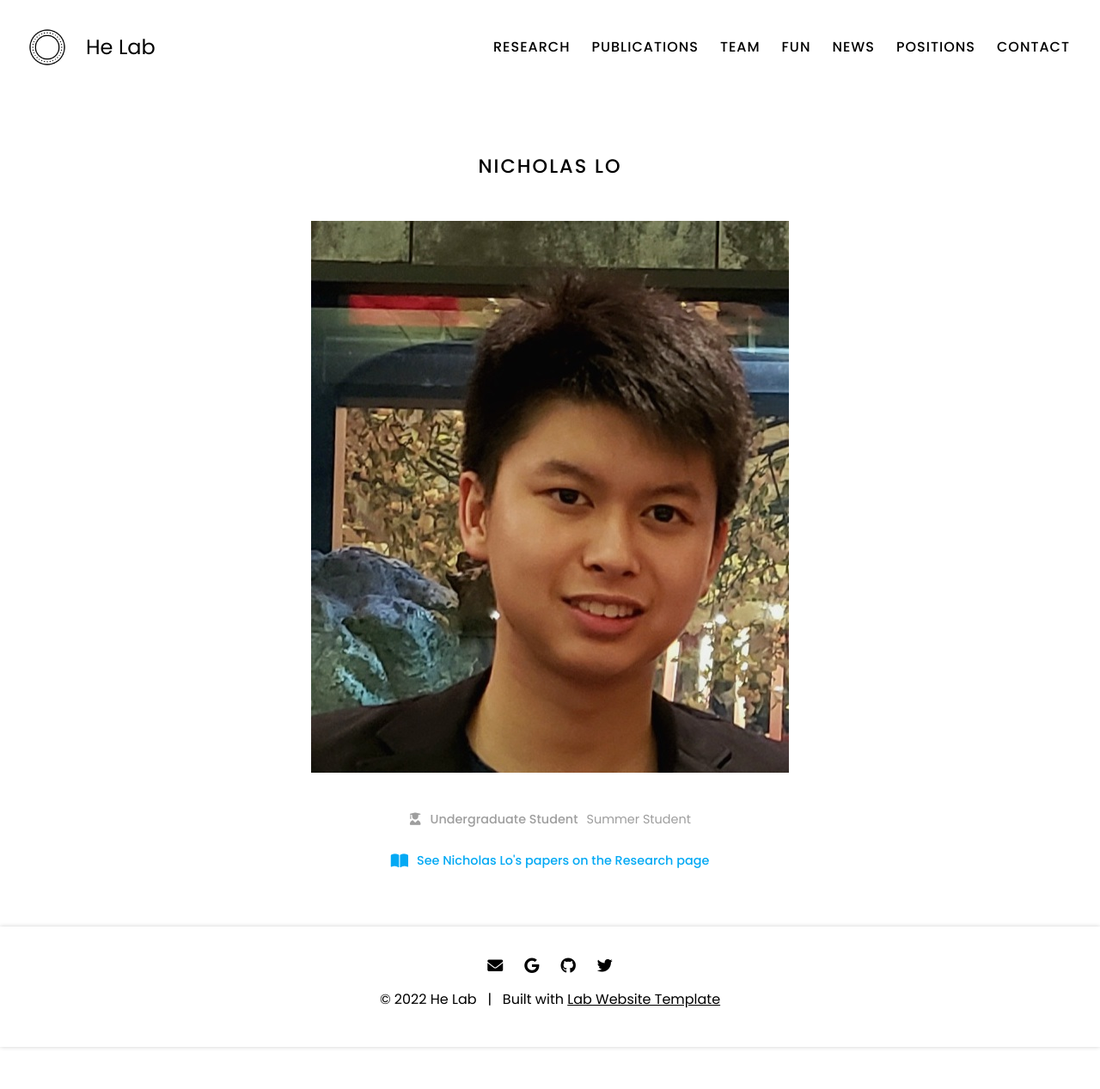
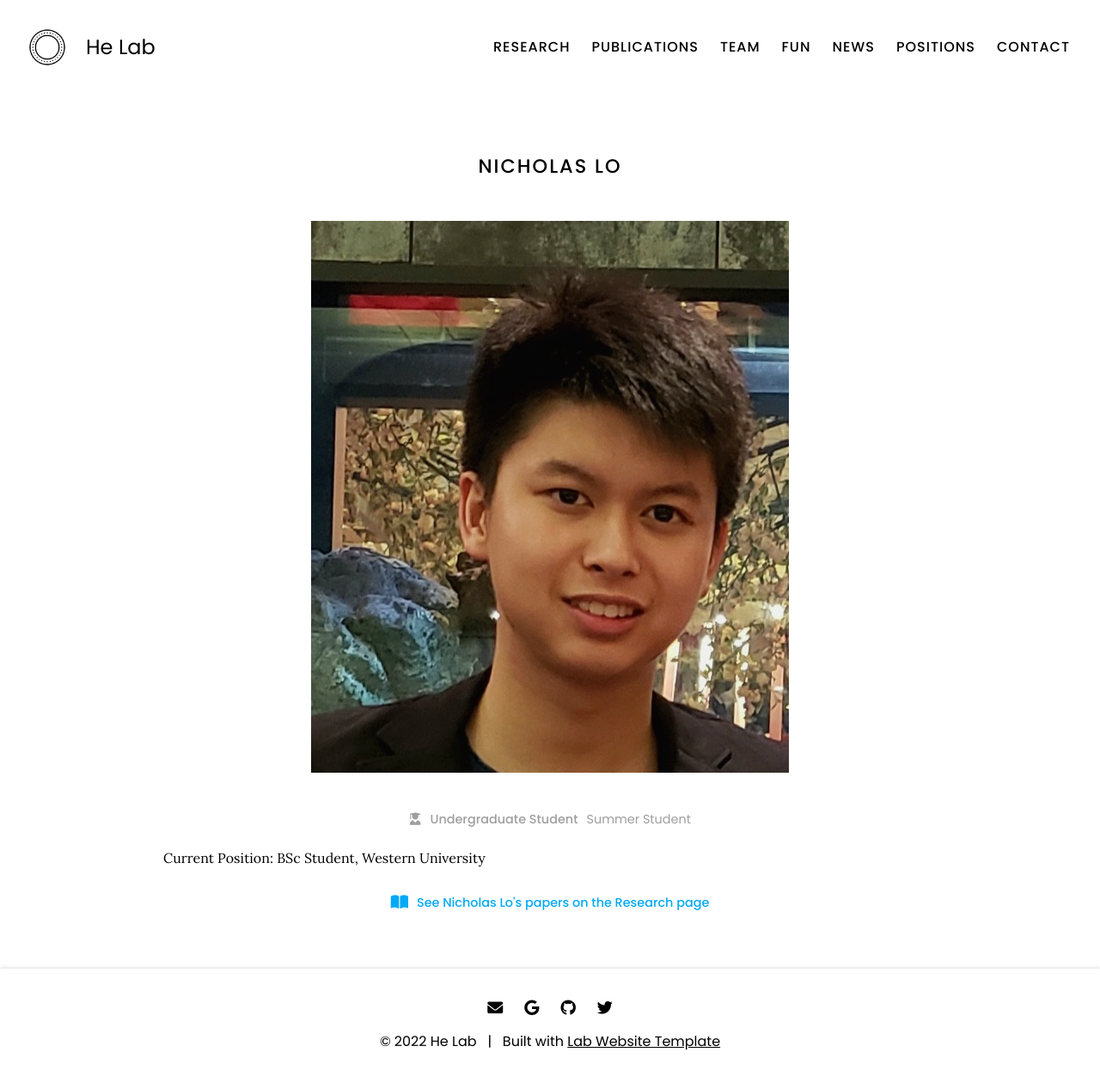
Before and after one commit to vivianschu/blue, a Jekyll site: the page built from _members/nicholas-lo.md, in a window 1280 px wide. Shown: the whole page at 86% size. Built offline with Jekyll 4.4.1, drawn with Linux system fonts in a browser that asks for light colours; before the commit the page ends 1218 px from its top, so only the background shows below that.

Commit message:
Update nicholas-lo.md

```diff
--- a/_members/nicholas-lo.md
+++ b/_members/nicholas-lo.md
@@ -9,5 +9,6 @@ aliases:
   - N Lo
 links:
   email:
-current position: BSc Student, Western University
 ---
+
+Current Position: BSc Student, Western University
```
